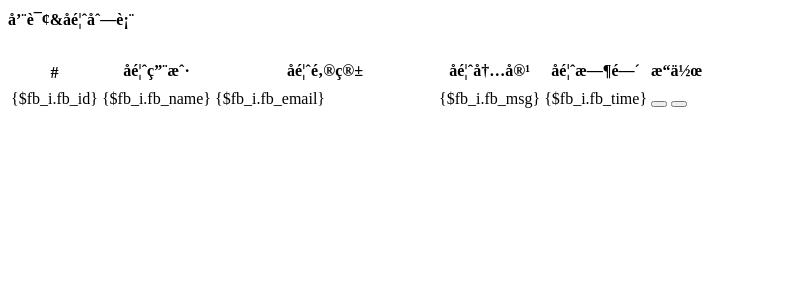
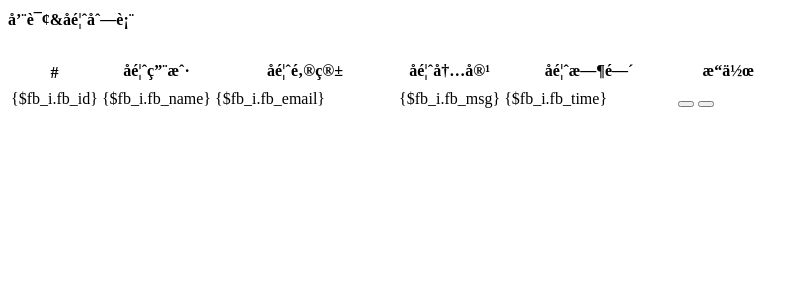
Before and after one commit to Yuanxueping/yuanku, a PHP site: page /DbName/Application/Admin/View/Client/feedback_list.html in a window 1280 px wide. Shown: the top 300 px of the page, without its empty margins (0-809 px from the left). Run offline with PHP 8.4, Linux system fonts and the light colour scheme.

Commit message:
咨询列表页面样式调整

```diff
--- a/Application/Admin/View/Client/feedback_list.html
+++ b/Application/Admin/View/Client/feedback_list.html
@@ -1,18 +1,19 @@
 <include file='Public:header' />
 
 <include file='Public:menu' />
-
+<!-- ssw用户反馈列表 -->
+<link rel="stylesheet" href="__PUBLIC__/css/admin/feedback.css">
 <h4>咨询&反馈列表</h4>
 
-<div class="table-responsive alt-table">
+<div class="table-responsive alt-table feedback_list">
   <table class="table table-hover table-bordered">
     <thead>
       <tr>
         <th class="table-check">#</th>
         <th>反馈用户</th>
-        <th width="220">反馈邮箱</th>
+        <th>反馈邮箱</th>
         <th>反馈内容</th>
-        <th>反馈时间</th>
+        <th class="text-center">反馈时间</th>
         <th class="text-center">操作</th>
       </tr>
     </thead>
@@ -23,7 +24,7 @@
           <td>{$fb_i.fb_name}</td>
           <td>{$fb_i.fb_email}</td>
           <td>{$fb_i.fb_msg}</td>
-          <td class="table-date"> {$fb_i.fb_time} <i class="zmdi zmdi-time"></i></td>
+          <td class="table-date">{$fb_i.fb_time} <i class="zmdi zmdi-time"></i></td>
           <td class="text-center">
             <div class="btn-group">
               <button onclick="location.href='{:U('Client/feedback',array('fb_id'=>$fb_i[fb_id]))}'" type="button" class="btn btn-success waves-effect"><i class="zmdi zmdi-eye"></i></button>
--- a/Public/css/admin/feedback.css
+++ b/Public/css/admin/feedback.css
@@ -1,9 +1,27 @@
 /*后台反馈信息详情页的p缩进与句长省略*/
-.p_suolue{
-  text-indent: 30px;
+.feedback_list table{
+	table-layout: fixed;
+}
+.feedback_list tbody > tr > td:nth-of-type(4){
   overflow: hidden;
   text-overflow: ellipsis;
   white-space: nowrap;
+}
+.feedback_list thead > tr > th:nth-of-type(1) {
+	width: 50px;
+}
+.feedback_list thead > tr > th:nth-of-type(2) {
+	width: 90px;
+}
+.feedback_list thead > tr > th:nth-of-type(3) {
+	width: 180px;
+}
+.feedback_list thead > tr > th:nth-of-type(5) {
+	width: 170px;
+	text-align: center;
+}
+.feedback_list thead > tr > th:last-child {
+	width: 100px;
 }
 .p_l_20{
   padding-left: 20px;
@@ -14,3 +32,6 @@
 .content-box .content-title{
   width: 100%;
 }
+.t_i_30{
+  text-indent: 30px;
+}
```
Also changed, not shown: Application/Admin/View/Client/feedback.html (+6 -6 lines), 1 other file.
